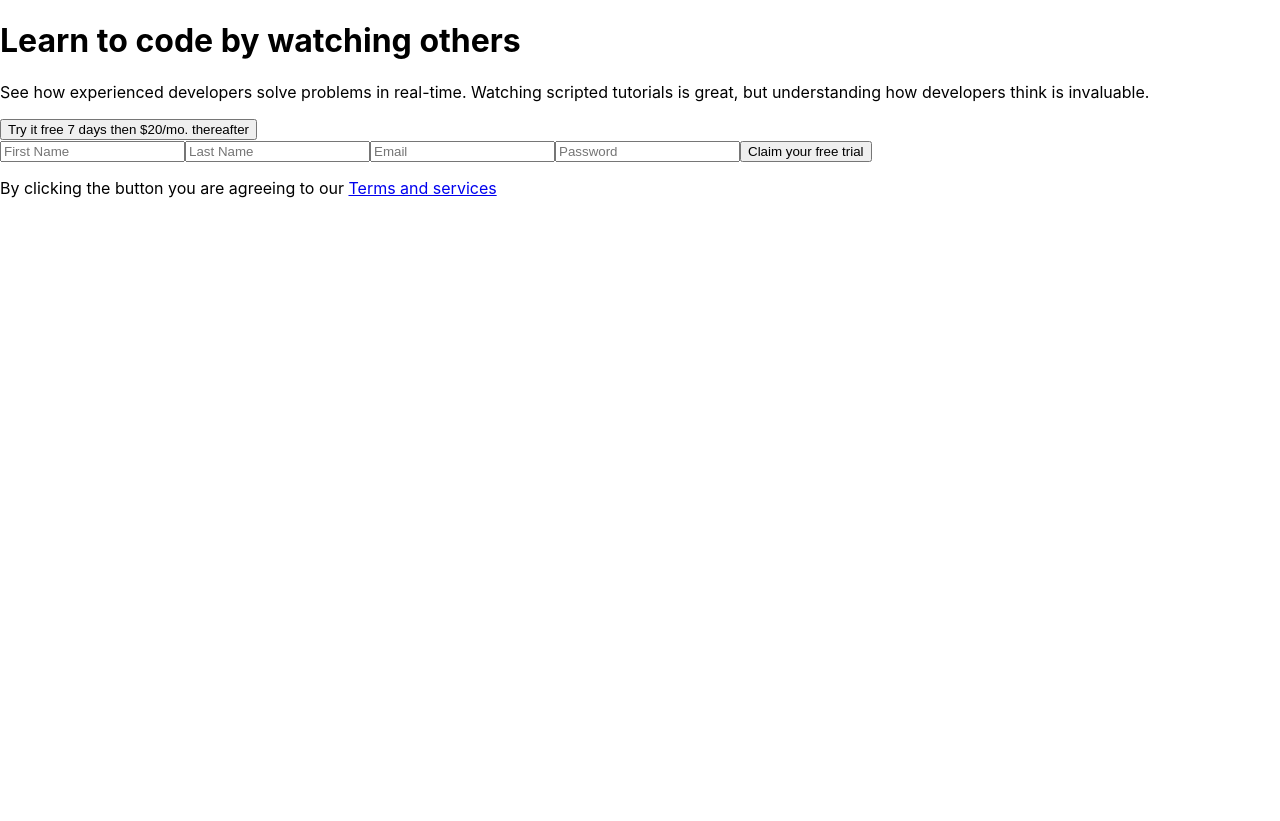
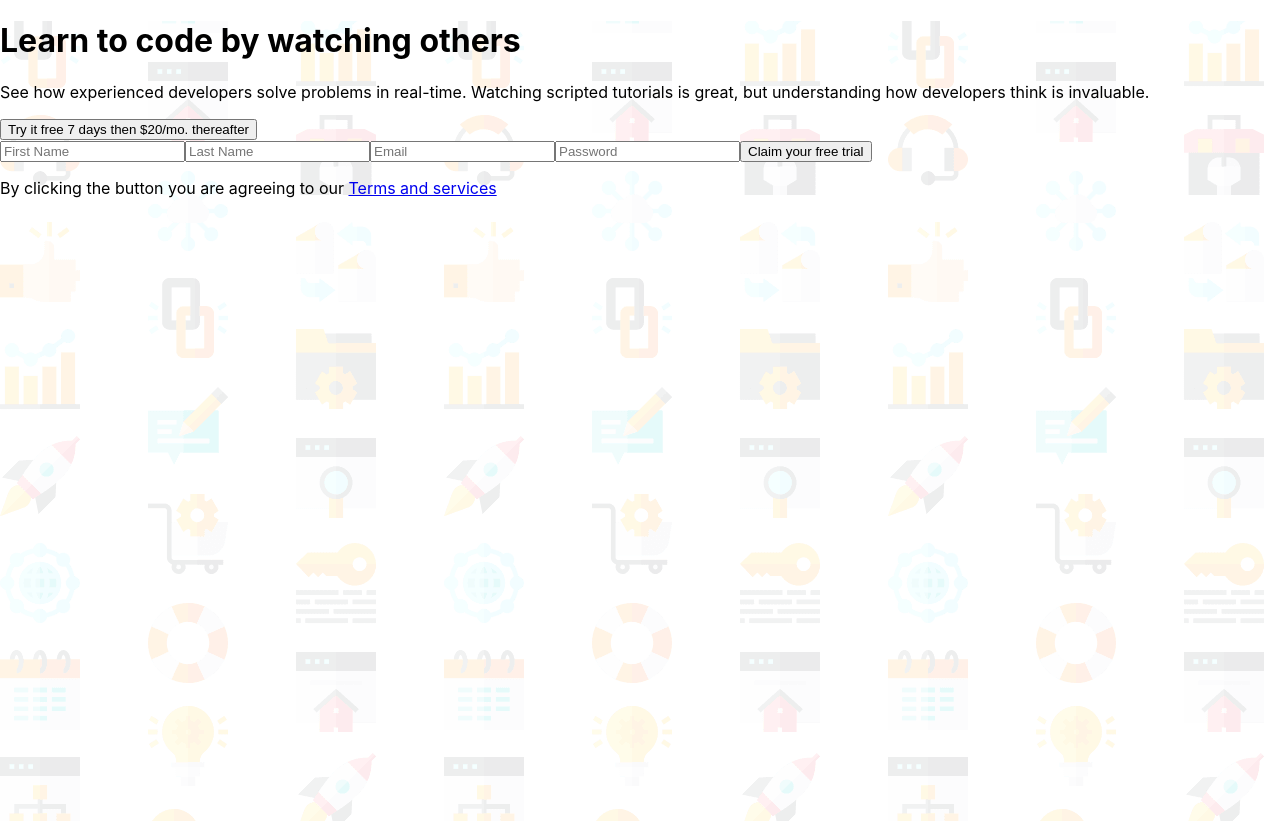
Before and after one commit to IestynGage/sign-up-form, a React (Create React App) app: page / in a window 1280 px wide. Before the commit the page ends 800 px from the top, so only its background shows below. Built offline with nearby package versions, Linux system fonts and the light colour scheme.

Commit message:
Add background image

```diff
--- /dev/null
+++ b/src/pages/SignUpPage.css
@@ -0,0 +1,5 @@
+.SignUpPage {
+  background-color: var(--primary-red);
+  min-height: 100vh;
+  background-image: url("../assets/bg-intro-desktop.png");
+}
--- a/src/pages/SignUpPage.tsx
+++ b/src/pages/SignUpPage.tsx
@@ -1,3 +1,5 @@
+import "./SignUpPage.css";
+
 import Button from "../Components/Button/Button";
 import { CodeByWatchingInfoBox } from "../Components/CodeByWatchingInfoBox/CodeByWatchingInfoBox";
 import SignUpCard from "../Components/SignUpCard/SignUpCard";
```
